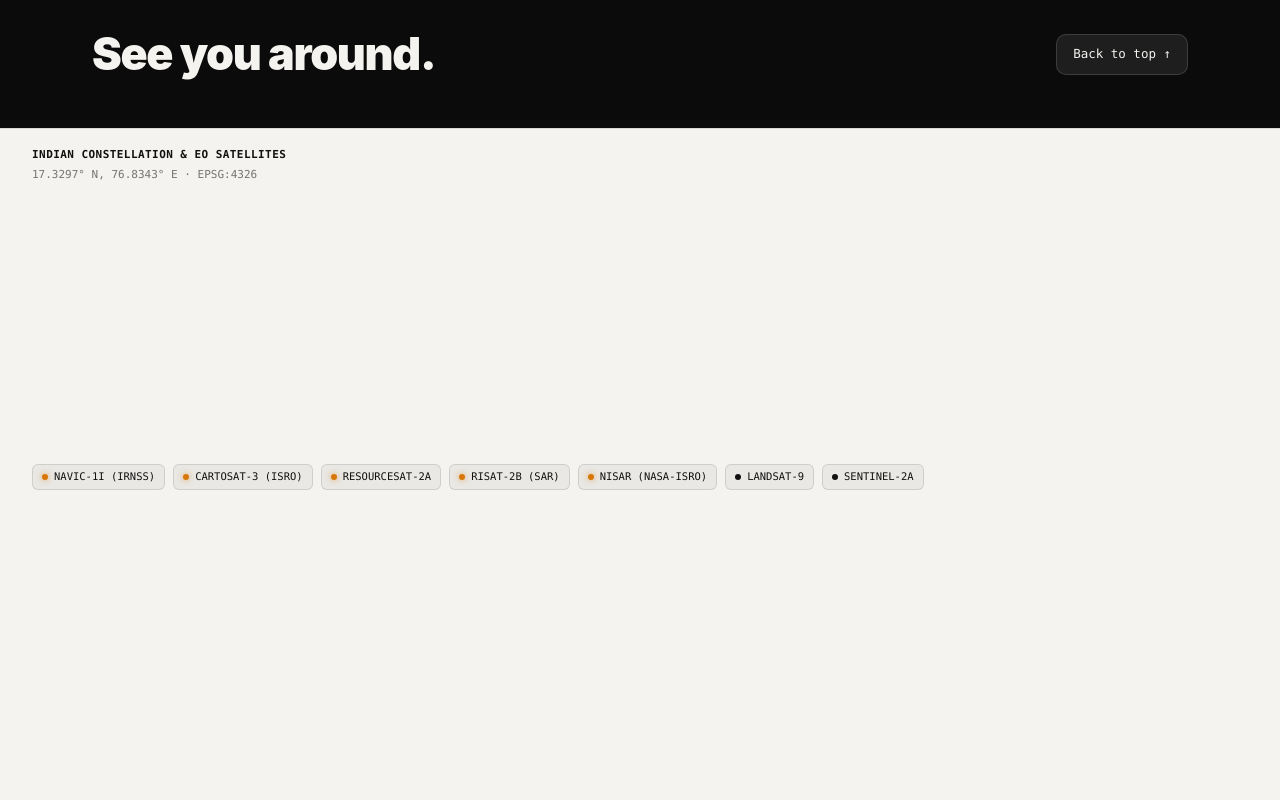
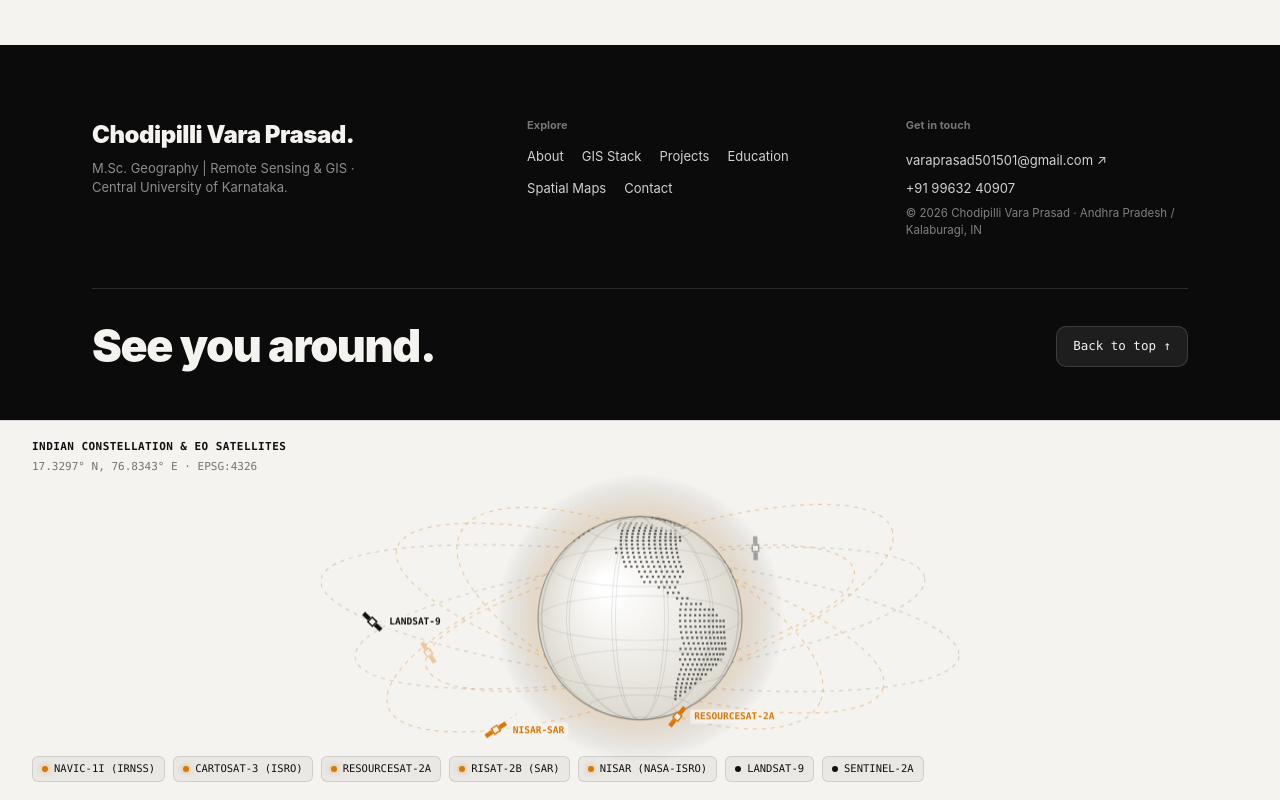
Before and after one commit to prassuspam/Portfolio-varaprasad, a plain HTML site: page index.html in a window 1280 px wide. Shown: the part 3439-4239 px from the top of the page. Before the commit the page ends 3947 px from the top, so only its background shows below. Drawn offline with Linux system fonts and the light colour scheme.

Commit message:
Fix Eurasia coordinate in footer world map

```diff
--- a/index.html
+++ b/index.html
@@ -2317,7 +2317,7 @@ def compute_flood_vulnerability_overlay(dem_slope, drainage_density, ndwi, proxi
       // South America
       [[-81,12],[-72,11],[-64,8],[-56,5],[-48,-2],[-44,-10],[-40,-18],[-45,-27],[-52,-34],[-58,-40],[-67,-55],[-75,-48],[-78,-30],[-81,-10]],
       // Europe and Asia (Eurasia)
-      [[-10,36],[-10,45],[-5, fifty-five],[5,55],[15,55],[25,60],[35,65],[50,70],[70,75],[95,73],[120,65],[145,60],[165,65],[180,65],[175,50],[160,45],[145,40],[135,35],[125,20],[115,5],[105,0],[95,5],[85,10],[75,8],[65,20],[55,25],[45,35],[35,40],[28,45],[20,45],[15,40],[5,45],[0,42],[-5,40]],
+      [[-10,36],[-10,45],[-5,55],[5,55],[15,55],[25,60],[35,65],[50,70],[70,75],[95,73],[120,65],[145,60],[165,65],[180,65],[175,50],[160,45],[145,40],[135,35],[125,20],[115,5],[105,0],[95,5],[85,10],[75,8],[65,20],[55,25],[45,35],[35,40],[28,45],[20,45],[15,40],[5,45],[0,42],[-5,40]],
       // Africa
       [[-17,35],[-5,37],[10,37],[25,32],[33,20],[40,12],[50,10],[48,-12],[40,-25],[30,-35],[18,-35],[10,-28],[2,-15],[-5,0],[-15,15]],
       // Australia
```
